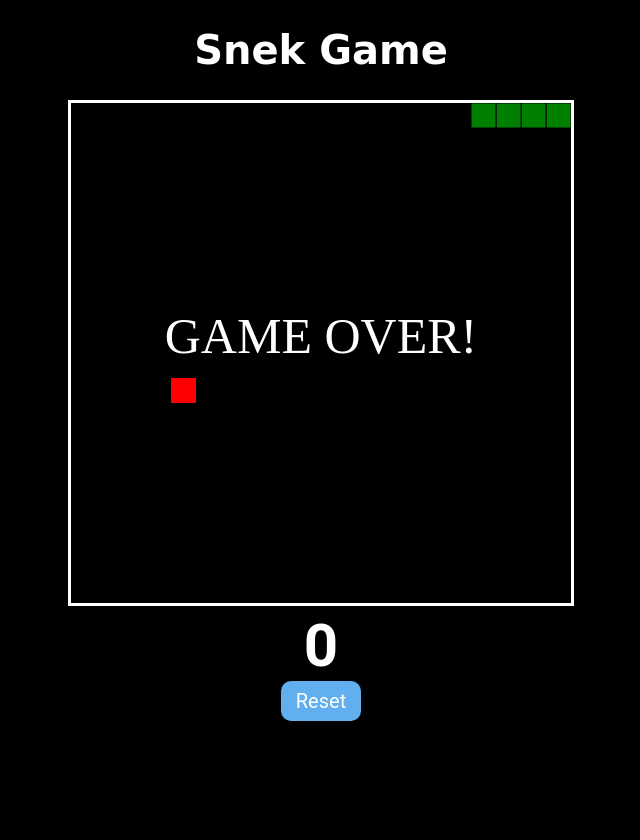
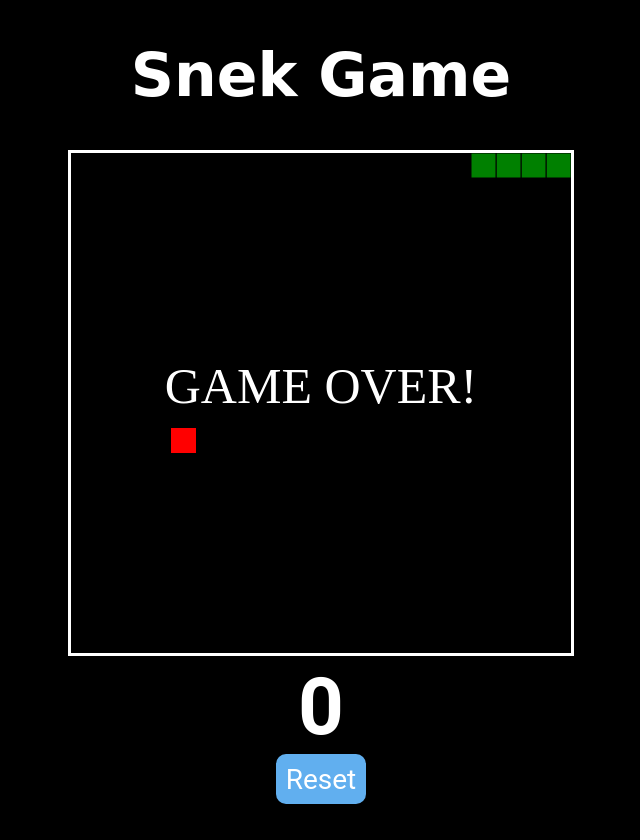
Before and after one commit to Jeff-Meendering/snek_game, a plain HTML site: page index.html in a window 1280 px wide. Shown: the whole page, without its empty margins (319-959 px from the left). Before the commit the page ends 800 px from the top, so only its background shows below. Drawn offline with Linux system fonts and the light colour scheme.

Commit message:
Revert "Favicon added"
This reverts commit d2070dbe4c4e511a3dd3f879f168073f9f2b297c.

```diff
--- a/css/style.css
+++ b/css/style.css
@@ -1,7 +1,5 @@
 html, body {
     height: 100%;
-    overflow: hidden;
-    max-height: 100%;
     margin: 0;
     padding: 0;
     background-color: black;
@@ -9,7 +7,7 @@ html, body {
 
 h1 {
     font-family: 'Press Start 2P', cursive;
-    font-size: 40px;
+    font-size: 60px;
     color: white;
     text-align: center;
 }
@@ -23,7 +21,7 @@ h1 {
 }
 
 #score {
-    font-size: 60px;
+    font-size: 80px;
     font-weight: bold;
     font-family: 'Roboto', sans-serif;
     color: white;
@@ -31,11 +29,11 @@ h1 {
 
 #reset {
     font-family: 'Roboto', sans-serif;
-    font-size: 20px;
+    font-size: 28px;
     border: none;
     color: white;
-    width: 80px;
-    height: 40px;
+    width: 90px;
+    height: 50px;
     border-radius: 10px;
     cursor: pointer;
     background-color: #61afef;
--- a/index.html
+++ b/index.html
@@ -3,10 +3,8 @@
 <html lang="en">
 
 <head>
-    <title>Snek Game</title>
     <meta charset="UTF-8">
     <meta http-equiv="X-UA-Compatible" content="IE=edge">
-    <link rel="icon" type="image-x-icon" href="images/favicon.ico" />
     <meta name="viewport" content="width=device-width, initial-scale=1.0">
     <title>Document</title>
     <link rel="stylesheet" href="./css/style.css">
```
Also changed, not shown: images/favicon.ico (deleted).
